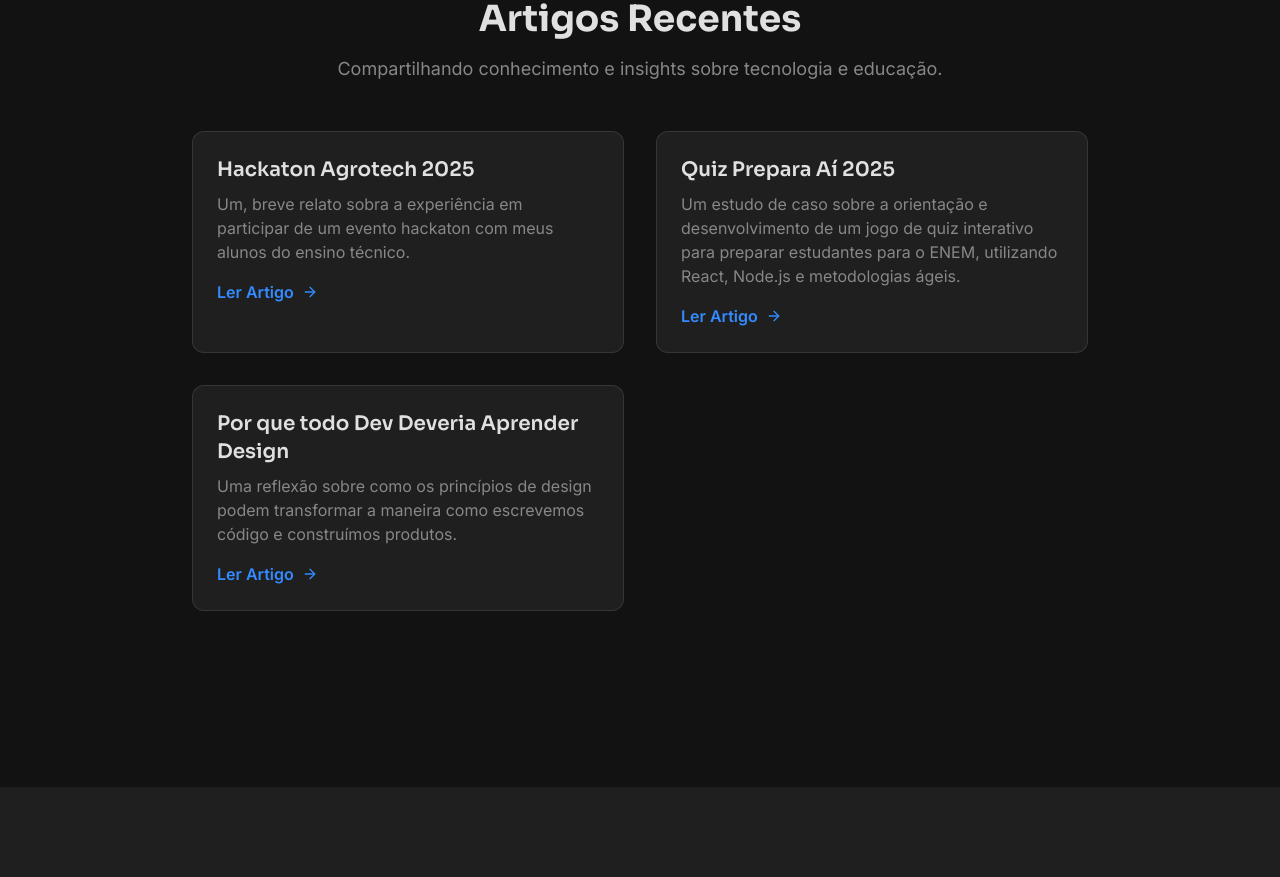
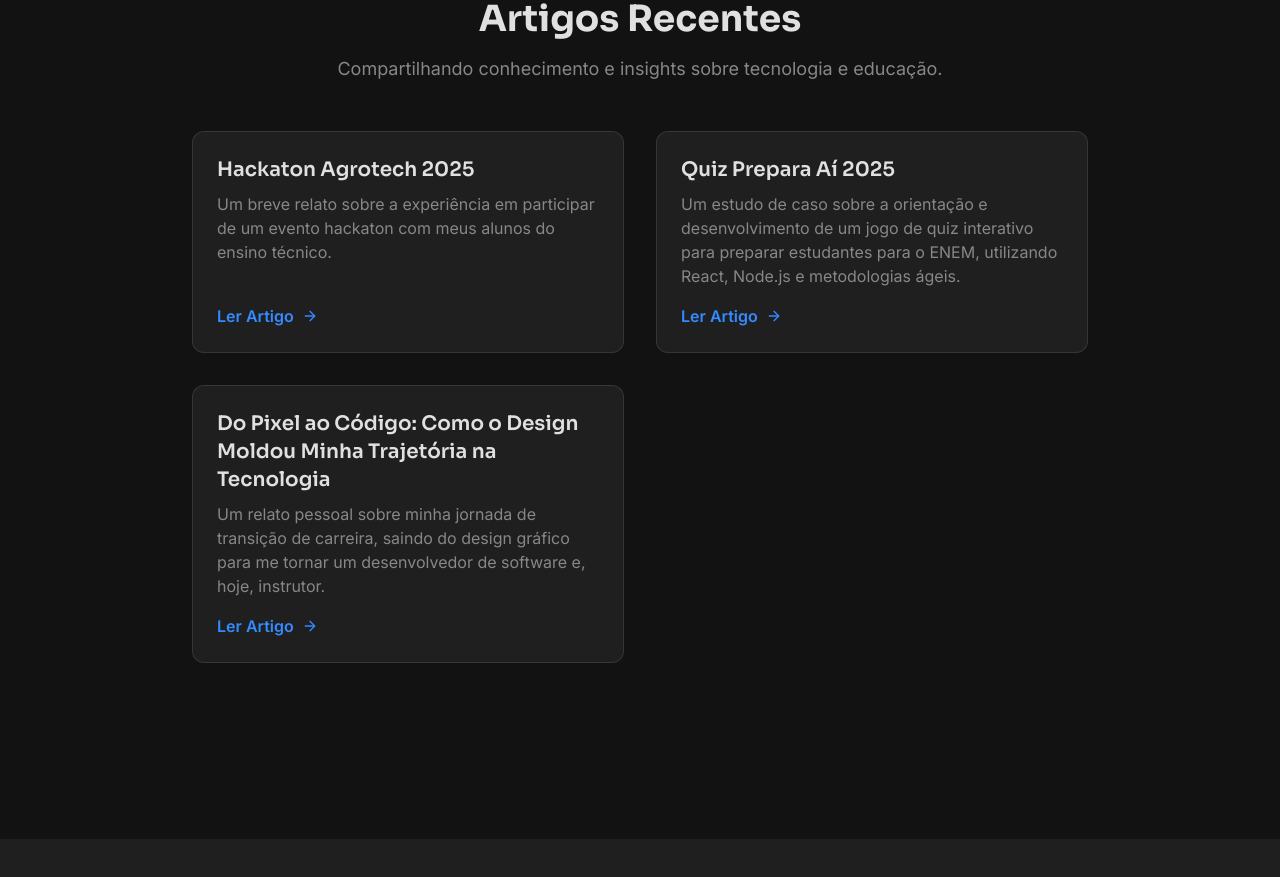
Before and after one commit to wsabor/wsabor.dev, a Next.js app: page / in a window 1280 px wide. Shown: the part 2340-3217 px from the top of the page. Built offline with nearby package versions, Linux system fonts and the light colour scheme.

Commit message:
chore: artigo editado e ajustes menores de texto e layout

```diff
--- a/content/posts/dev-e-design.mdx
+++ b/content/posts/minha-trajetoria.mdx
@@ -1,7 +1,7 @@
 ---
-title: "Por que todo Dev Deveria Aprender Design"
-publishedAt: "2025-06-20"
-summary: "Uma reflexão sobre como os princípios de design podem transformar a maneira como escrevemos código e construímos produtos."
+title: "Do Pixel ao Código: Como o Design Moldou Minha Trajetória na Tecnologia"
+publishedAt: "2025-05-26"
+summary: "Um relato pessoal sobre minha jornada de transição de carreira, saindo do design gráfico para me tornar um desenvolvedor de software e, hoje, instrutor. Compartilho como a paixão pela tecnologia, a experiência com o design centrado no usuário e o contato com clientes se tornaram a base para construir soluções digitais e capacitar a próxima geração de talentos."
 ---
 
 ## O Início da Jornada
--- /dev/null
+++ b/content/scratch/dev-e-design.mdx
@@ -0,0 +1,5 @@
+---
+title: "Por que todo Dev Deveria Aprender Design"
+publishedAt: "2025-06-20"
+summary: "Uma reflexão sobre como os princípios de design podem transformar a maneira como escrevemos código e construímos produtos."
+---
--- a/package.json
+++ b/package.json
@@ -17,7 +17,7 @@
     "@tailwindcss/typography": "^0.5.13",
     "gray-matter": "^4.0.3",
     "lucide-react": "^0.522.0",
-    "next": "14.2.4",
+    "next": "^14.2.32",
     "next-mdx-remote": "^5.0.0",
     "next-themes": "^0.4.6",
     "react": "^18",
--- a/src/app/page.tsx
+++ b/src/app/page.tsx
@@ -127,12 +127,13 @@ export default function HomePage() {
               <Link
                 href={article.slug}
                 key={article.id}
-                className="block rounded-xl border border-white/10 bg-surface p-6 transition-colors hover:border-primary"
+                className="flex flex-grow flex-col rounded-xl border border-white/10 bg-surface p-6 transition-colors hover:border-primary"
               >
                 <h3 className="mb-2 text-xl font-semibold text-text-main">
                   {article.title}
                 </h3>
                 <p className="mb-4 text-text-muted">{article.summary}</p>
+                <div className="flex-grow"></div>
                 <span className="flex items-center gap-2 font-semibold text-primary transition-colors hover:text-primary-light">
                   Ler Artigo <ArrowRight size={16} />
                 </span>
--- a/src/data/articles.ts
+++ b/src/data/articles.ts
@@ -10,7 +10,7 @@ export const latestArticles: Article[] = [
     id: 1,
     title: "Hackaton Agrotech 2025",
     summary:
-      "Um, breve relato sobra a experiência em participar de um evento hackaton com meus alunos do ensino técnico.",
+      "Um breve relato sobre a experiência em participar de um evento hackaton com meus alunos do ensino técnico.",
     slug: "/blog/hackaton-agrotech-2025",
   },
   {
@@ -22,10 +22,11 @@ export const latestArticles: Article[] = [
   },
   {
     id: 3,
-    title: "Por que todo Dev Deveria Aprender Design",
+    title:
+      "Do Pixel ao Código: Como o Design Moldou Minha Trajetória na Tecnologia",
     summary:
-      "Uma reflexão sobre como os princípios de design podem transformar a maneira como escrevemos código e construímos produtos.",
-    slug: "/blog/dev-e-design",
+      "Um relato pessoal sobre minha jornada de transição de carreira, saindo do design gráfico para me tornar um desenvolvedor de software e, hoje, instrutor.",
+    slug: "/blog/minha-trajetoria",
   },
   // {
   //   id: 3,
```
Also changed, not shown: 1 other file (tests, documents, lock files or other folders).
